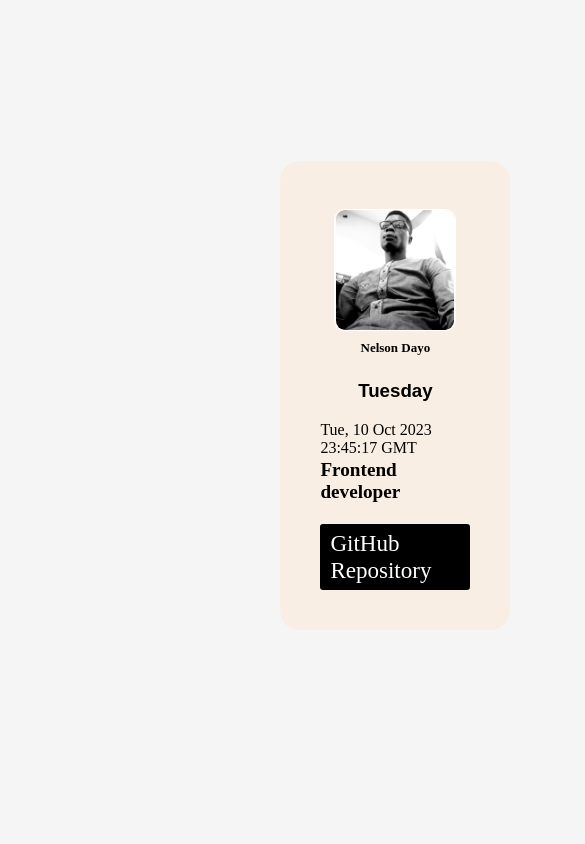
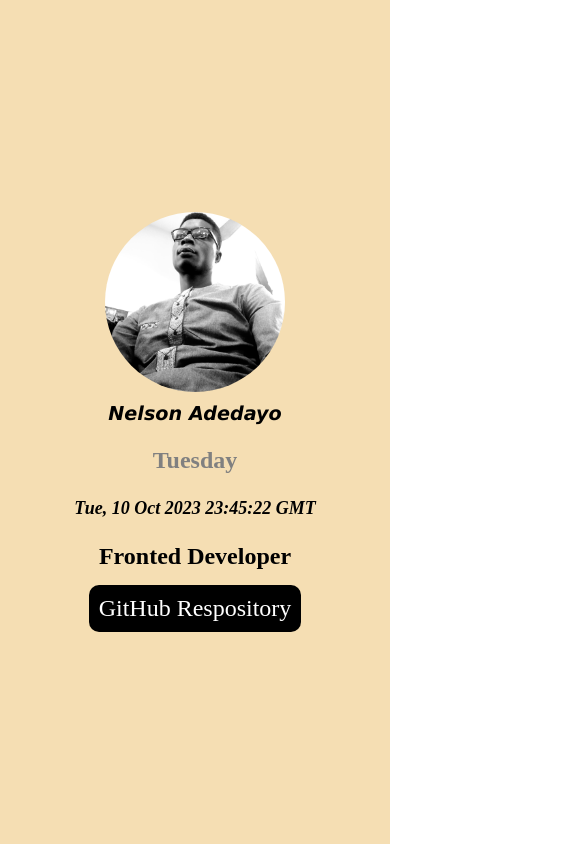
Before and after one commit to Nelson501/Fronten-task1, a plain HTML site: page index.html in a window 390 px wide. Shown: the top 844 px of the page, 585 px wide, since content can reach past the window. Drawn offline with Linux system fonts and the light colour scheme.

Commit message:
initial commit

```diff
--- a/index.css
+++ b/index.css
@@ -1,133 +1,235 @@
+/* https://fronten-task1.vercel.app/ */
+
+
 body{
-    margin: auto;
     padding: 0;
+    margin: 0;
     box-sizing: 0;
-    background-color: whitesmoke;
-    display: flex;
-    justify-content: center;
-    align-items: center;
-    width: calc(70vh);
-    height: calc(70vh);
-    padding: 100px;
-}
-
-[data-testid="container"]{
-    display: grid;
-    justify-items: center;
-    align-items: center;
-    background-color: rgb(249, 238, 227);
-    color: black;
-    position: relative;
-    width: 150px;
-    padding: 40px;
-    border-radius: 20px;
+    overflow: hidden;
 
 }
 
-[data-testid="slackUserName"]{
-    margin-bottom: 3px;
-    font-size: small;
+.main-container{
+    display: grid;
+    justify-content: center;
+    align-content: center;
+    width:100%;
+    height: calc(100vh);
+    background-color:wheat;
+
+}
+
+@media screen  and (max-width: 320px){
+
+    .inner-container{
+        display: grid;
+        align-items: center;
+        position: relative;
+        justify-items: center;
+        padding: 10px;
+    }
+
+    .myName{
+        display: block;
+        position: relative;
+        font-size: large;
+        font-family: Verdana, Geneva, Tahoma, sans-serif;
+        font-weight: bold;
+        font-style: italic;
+        margin-top: 10px;
+    }
+
+    .dayInaWeek{
+        color: black;
+        margin-top: -3px 0;
+        padding: 0;
+
+    }
+
+    .timeInUtc{
+        margin-top: -8px;
+        color: black;
+        font-style: italic;
         font-family: 'Times New Roman', Times, serif;
+        font-weight: bold;
+    }
+
+    .myStack{
+        font-weight: bolder;
+        margin-top: 8px;
+    }
+
+    .myGit{
+        margin-top: 15px;
+        background-color:black ;
+        color: wheat;
+        padding: 8px;
+        border-radius: 10px;
+        cursor: pointer;
     }
 
 
-[data-testid="slackDisplayImage"]{
-    display: flex;
-    justify-items: center;
-    align-items: center;
-    margin-top: 8px;
-    width: 120px;
-    height: 120px;
-    border: 1px solid white;
-    border-radius: 10px;
 }
 
-[data-testid="slackDisplayImage"], img{
-    border: 1px solid white;
+@media screen and (max-width:760px){
+
+    .inner-container{
+        display: grid;
+        align-items: center;
+        position: relative;
+        justify-items: center;
+        padding: 6px;
+    }
+
+    .myName{
+        display: block;
+        position: relative;
+        font-size: larger;
+        font-family: Verdana, Geneva, Tahoma, sans-serif;
+        font-weight: bold;
+        font-style: italic;
+        margin-top: 10px;
+    }
+
+    .dayInaWeek{
+        margin-top: 10px;
+        padding: auto;
+        font-size: larger;
+        color: grey;
+    }
+
+    .timeInUtc{
+        margin-top: 2px 0;
+        color: black;
+        font-size: large;
+        font-style: italic;
+        font-family: 'Times New Roman', Times, serif;
+        font-weight: bold;
+    }
+
+    .myStack{
+        font-size:larger;
+        font-weight: bolder;
+        margin-top: 10%;
+    }
+
+    .myGit{
+        margin-top: 15px;
+        background-color:black ;
+        color: wheat;
+        font-size: large;
+        padding: 10px;
         border-radius: 10px;
-    overflow: hidden;
-    width: 120px;
-    height: 120px;
         cursor: pointer;
     }
 
-[data-testid="myTrack"]{
-    margin-top: 2px;
-    font: bold;
-    font-size: larger;
-
 }
 
-[data-testid="currentdayOfTheweek"]{
-    font: bold;
-    font-family: Arial, Helvetica, sans-serif;
-    padding-top: 3px;
+/* @media screen and (max-width:1440px){
 
+    .inner-container{
+        display: grid;
+        justify-content: center;
+        align-items: center;
+        position: relative;
+        justify-items: center;
+        padding: 2px;
     }
 
-[data-testid="currentdayOfTheweek"].currentUtcDate{
-    font: bold;
-    margin: auto;
-    font-family: Arial, Helvetica, sans-serif;
+    .dayInaWeek{
+        margin-top: 5px 0;
+        padding: auto;
+        font-size: x-large;
+        color: gray;
+    }
+
+    .timeInUtc{
+        margin-top: 2px 0;
+        display: block;
+        justify-content: center;
+        color: gray;
+        font-size: large;
+        font-style: italic;
+        font-family: 'Times New Roman', Times, serif;
+        font-weight: bold;
+    }
+
+    .myStack{
+        font-size:x-large;
+        font-weight: bolder;
+        margin-top: 10%;
+    }
+
+    .myGit{
+        margin-top: 15px;
+        background-color:black ;
+        color: wheat;
+        font-size: x-large;
+        padding: 10px;
+        border-radius: 10px;
+        cursor: pointer;
+    }
+
+} */
+
+.inner-container{
+    display: grid;
+    justify-content: center;
+    align-items: center;
+    position: relative;
+    justify-items: center;
+    padding: 2px;
+}
+
+.dayInaWeek{
+    margin-top: 5px 0;
+    padding: auto;
+    font-size: x-large;
+    color: grey;
+}
+
+.timeInUtc{
+    margin-top: 2px 0;
+    display: block;
+    justify-content: center;
+    color: black;
+    font-size: large;
+    font-style: italic;
+    font-family: 'Times New Roman', Times, serif;
+    font-weight: bold;
+}
+
+.myStack{
+    font-size:x-large;
+    font-weight: bolder;
+    margin-top: 10%;
+}
+
+.myGit{
+    margin-top: 15px;
+    background-color:black ;
+    color: wheat;
+    font-size: x-large;
+    padding: 10px;
+    border-radius: 10px;
+    cursor: pointer;
 }
 
 
-[data-testid="gitubURl"]{
-    display: flex;
-    justify-content: center;
-    justify-items: center;
-    align-items: center;
-    margin-top: 8px;
-    background-color: black;
-    padding:6px 10px;
-    border-radius: 3px;
+a{
+    text-decoration: none;
+    color: white;
+}
+
+.myImg{
+    width: 180px;
+    height: 180px;
+    border-radius: 50%;
+}
+
+img{
+    width: 180px;
+    height: 180px;
+    border-radius: 50%;
 
 }
-[data-testid="gitubURl"], a{
-    align-items: center;
-    justify-content: center;
-    align-items: center;
-    color: white;
-    text-decoration: none;
-    font-family: 'Times New Roman', Times, serif;
-    font-weight: 400;
-    font-size: larger;
-    cursor: pointer;
-}
-
-@media screen and (min-width:780px){
-
-    [data-testid="container"]{
-        display: grid;
-        justify-items: center;
-        position: relative;
-        width: 100%;
-        height: 100%;
-        padding: 40px;
-        border-radius: 20px;
-
-    }
-
-    [data-testid="slackUserName"]{
-        margin-bottom: 3px;
-        font-family: 'Times New Roman', Times, serif;
-        font-size: larger;
-
-    }
-
-    [data-testid="slackDisplayImage"]{
-        display: flex;
-        justify-items: center;
-        align-items: center;
-        margin-top: 15px;
-        width: 120px;
-        height: 120px;
-    }
-
-    [data-testid="slackDisplayImage"], img{
-        overflow: hidden;
-        width: 130px;
-        height: 130px;
-        cursor: pointer;
-    }
-}
--- a/index.html
+++ b/index.html
@@ -7,24 +7,26 @@
     <link rel="stylesheet" href="index.css" type="text/css">
 </head>
 <body>
+    <div class="main-container">
+        <div class="inner-container">
+            <div class="myImg">
+                <img src="./image/profile.jpg" alt="logo">
+            </div>
 
-    <div data-testid="container">
+            <h1 class="myName">Nelson Adedayo</h1>
 
-        <div data-testid="slackDisplayImage">
-            <img src="image/profile.jpg" alt="image">
+            <span><h3 class="dayInaWeek">Tuesday</h3></span>
+
+            <span class="timeInUtc">time</span>
+
+            <span class="myStack">Fronted Developer</span>
+
+            <div class="myGit"><a href="https://github.com/Nelson501/Fronten-task1">GitHub Respository</a></div>
+
         </div>
+    </div>
 
-        <h1 data-testid="slackUserName">Nelson Dayo</h1>
 
-       <h3 data-testid="currentdayOfTheweek"></h3>
-
-        <span data-testid="currentUtcDate">
-            <p>current date</p>
-        </span>
-        <h1 data-testid="myTrack">Frontend developer</h1>
-
-        <div data-testid="gitubURl"><a href="https://fronten-task1.vercel.app/">GitHub Repository</a></div>
-    </div>
 
     <script src="index.js"></script>
 </body>
--- a/index.js
+++ b/index.js
@@ -1,18 +1,23 @@
 
-const dayOfWeek = document.querySelector('[data-testid = "currentdayOfTheweek"]')
-const currentDateUtc = document.querySelector('[data-testid = "currentUtcDate"]')
+const dayOfWeek = document.querySelector('.dayInaWeek')
+const currentDateUtc = document.querySelector('.timeInUtc')
 
 function updateWeek(){
+
+    // dayOfWeek .textContent= new Date().getUTCDay();
+    // console.log(currentDateUtc);
+
      dayOfWeek.textContent = new Date().toLocaleDateString('en-US', {weekday:"long"});
 
-    //  console.log(dayOfWeek);
+     console.log(dayOfWeek);
 }
 
 function updateTimeUtc(){
-    currentDateUtc .textContent = new Date().toUTCString();
+    currentDateUtc .textContent= new Date().toUTCString();
+    // console.log(currentDateUtc);
 
 }
 
-setInterval(updateWeek, 1000);
+setInterval(updateTimeUtc, 1000);
 //update every second
-updateTimeUtc();
+updateWeek();
```
Lines whose indentation alone changed are shown as unchanged.
